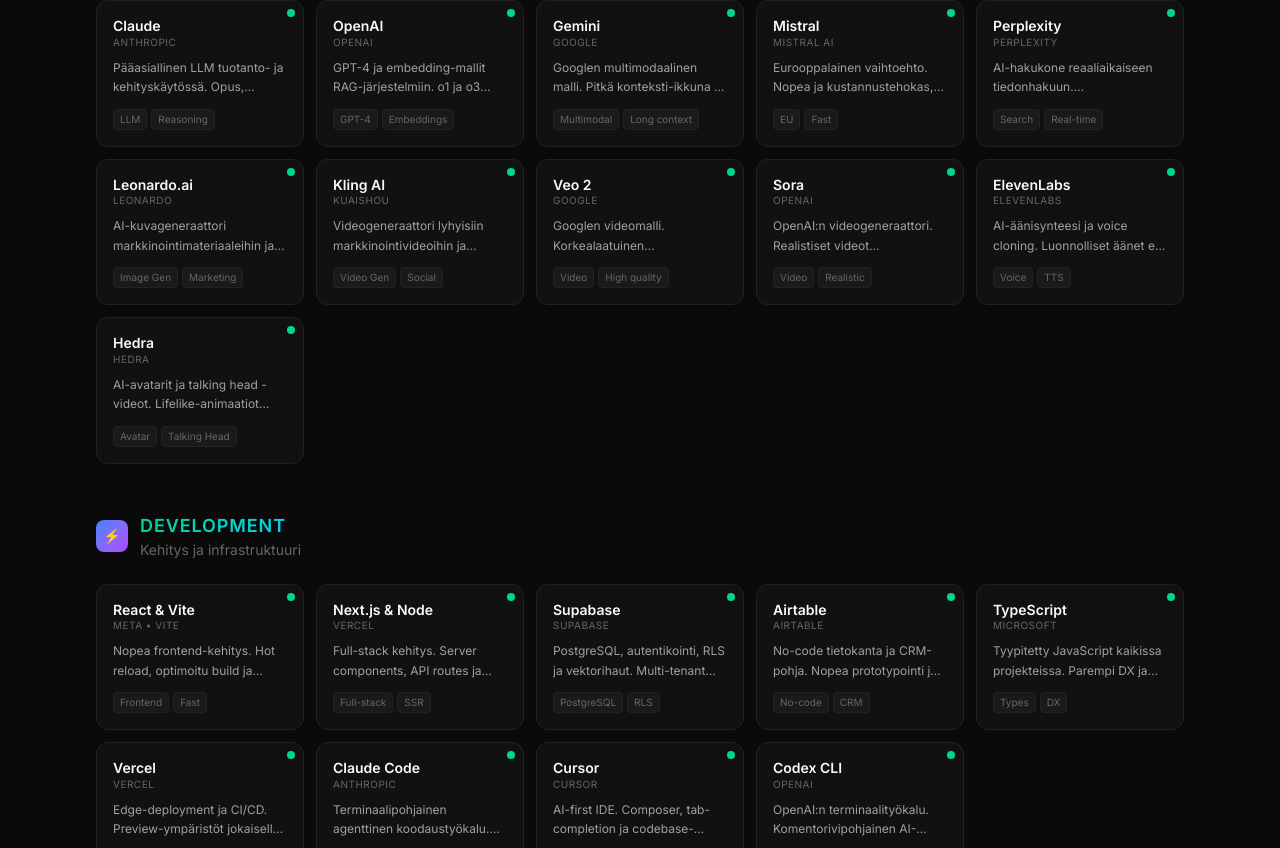
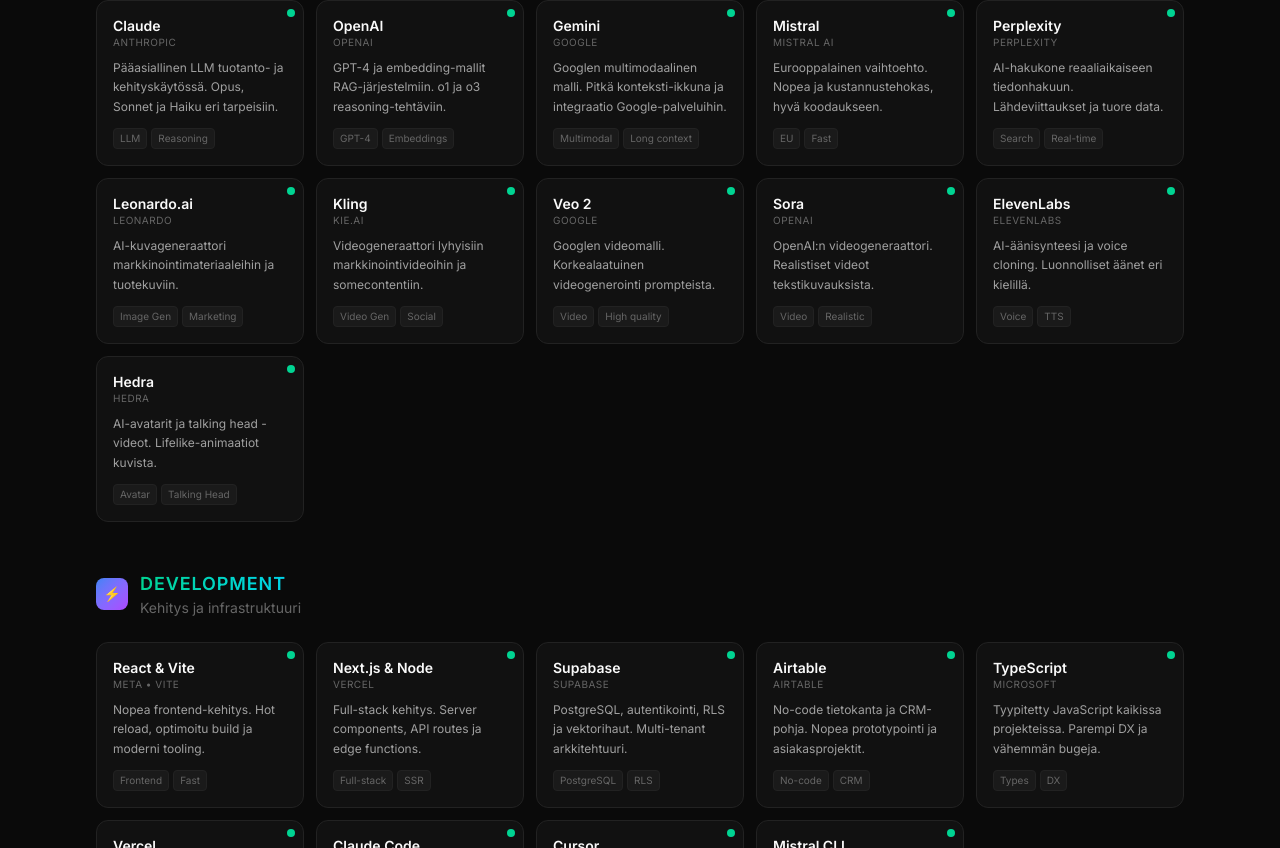
Before and after one commit to slemppa/Personal-portfolio, a React (Vite) app: page / in a window 1280 px wide. Shown: the part 2032-2880 px from the top of the page. Built offline with nearby package versions, Linux system fonts and the light colour scheme.

Commit message:
fix: Correct tool names and show full descriptions
- Kling AI → Kling (kie.ai)
- Codex CLI → Mistral CLI
- Remove line-clamp to show full text

https://claude.ai/code/session_01FjfF7RU9xxnHJyHqN51n6f

```diff
--- a/src/components/TechStack.tsx
+++ b/src/components/TechStack.tsx
@@ -46,8 +46,8 @@ const categories = [
         active: true
       },
       {
-        name: 'Kling AI',
-        provider: 'KUAISHOU',
+        name: 'Kling',
+        provider: 'KIE.AI',
         description: 'Videogeneraattori lyhyisiin markkinointivideoihin ja somecontentiin.',
         tags: ['Video Gen', 'Social'],
         active: true
@@ -143,9 +143,9 @@ const categories = [
         active: true
       },
       {
-        name: 'Codex CLI',
-        provider: 'OPENAI',
-        description: 'OpenAI:n terminaalityökalu. Komentorivipohjainen AI-avustaja.',
+        name: 'Mistral CLI',
+        provider: 'MISTRAL AI',
+        description: 'Mistralin terminaalityökalu. Komentorivipohjainen AI-koodausavustaja.',
         tags: ['CLI', 'Terminal', 'AI'],
         active: true
       }
@@ -223,7 +223,7 @@ export default function TechStack() {
                     <p className="text-[10px] text-text-muted uppercase tracking-wider">{tool.provider}</p>
                   </div>
 
-                  <p className="text-xs text-text-secondary mb-3 line-clamp-2 leading-relaxed">
+                  <p className="text-xs text-text-secondary mb-3 leading-relaxed">
                     {tool.description}
                   </p>
 
```
